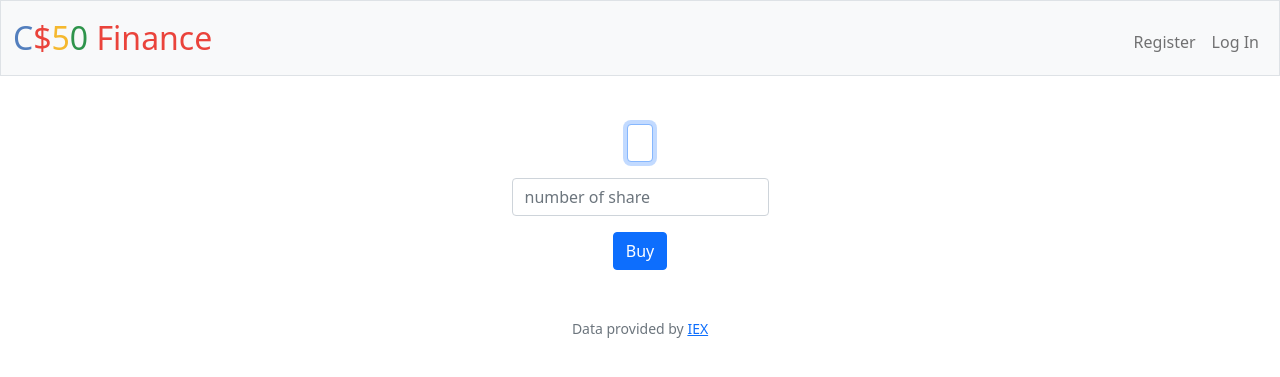
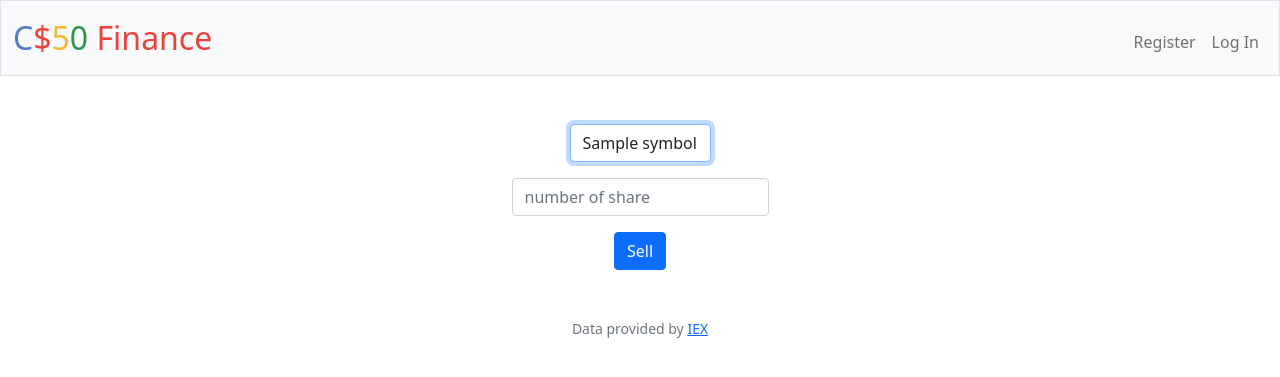
Before and after one commit to Adrian-Kohan/CS50P, a Flask app: template CS50/CS50X/PSET9/finance/templates/sell.html in a window 1280 px wide. Shown: the top 377 px of the page. Run offline with Flask 3, Linux system fonts and the light colour scheme; the template is opened without the code that fills it: most values are stand-ins (such as "Sample title", 1, 10 or a date in 2020); lists and menus that the app fills with data are empty; some libraries are stand-ins or nearby versions.

Commit message:
Mon, Feb 19, 2024, 8:18 PM +03:30

```diff
--- a/CS50/CS50X/PSET9/finance/app.py
+++ b/CS50/CS50X/PSET9/finance/app.py
@@ -249,10 +249,15 @@ def sell():
      # User reached route via POST (as by submitting a form via POST)
     if request.method == "POST":
 
+        share = db.execute("SELECT share FROM purchase WHERE user_id = ? AND symbol = ?", session.get("user_id"), request.form.get("symbol"))
+        share = int(share[0]["share"])
         # Ensure symbol is not empty submitted
         if not request.form.get("symbol"):
             return apology("must provide symbol", 403)
 
+        # Ensure user have share of the selected stock
+        if share == 0:
+            return apology("you don't have any share of this stock", 403)
 
         # Ensure number of shares is a positive number
         if int(request.form.get("shares")) < 0:
@@ -263,6 +268,7 @@ def sell():
             return apology("you not own that many shares of the stocke", 403)
 
         # Look up stock price
+        status = lookup(request.form.get("symbol"))
         price = status["price"]
 
         # Calculate the total price of the purchase
@@ -271,17 +277,12 @@ def sell():
         # Amount of cash that user has
         cash = db.execute("SELECT cash FROM users WHERE id = ?", session["user_id"])
         cash = cash[0]["cash"]
-        # Check if the purchase is successful or not
-        if total > cash:
-            return apology("you cannot afford the number of shares at the current price", 403)
 
-        else:
-            # Calculate the remained user cash
-            remained = cash - total
+        # Calculate the remained user cash
+        remained = cash + total
 
-
-            # Add purchase data to a new tabel
-            db.execute(
+        # Add purchase data to a new tabel
+        db.execute(
             "INSERT INTO purchase (user_id, symbol, price, share, date) VALUES (?, ?, ?, ?, ?)",
             session["user_id"],
             request.form.get("symbol"),
@@ -290,15 +291,15 @@ def sell():
             current_date()
             )
 
-            # Update remained user cash
-            db.execute(
+        # Update remained user cash
+        db.execute(
             "UPDATE users SET cash = ? WHERE user_id = ?", remained, session["user_id"]
             )
 
-            flash("Bougth!")
-            # Redirect user to home page
-            return redirect("/")
+        flash("Sold!")
+        # Redirect user to home page
+        return redirect("/")
 
     # User reached route via GET (as by clicking a link or via redirect)
     else:
-        return render_template("buy.html")
+        return render_template("sell.html", stocks=stocks)
--- a/CS50/CS50X/PSET9/finance/templates/sell.html
+++ b/CS50/CS50X/PSET9/finance/templates/sell.html
@@ -1,17 +1,21 @@
 {% extends "layout.html" %}
 
 {% block title %}
-    Buy
+    Sell
 {% endblock %}
 
 {% block main %}
     <form action="/sell" method="post">
         <div class="mb-3">
-            <select autocomplete="off" autofocus class="form-control mx-auto w-auto" id="symbol" name="symbol" type="text"><option></option></select>
+            <select autocomplete="off" autofocus class="form-control mx-auto w-auto" id="symbol" name="symbol" type="text">
+                {% for share in shares %}
+                <option>{{share["symbol"]}}</option>
+                {% endfor %}
+            </select>
         </div>
         <div class="mb-3">
             <input autocomplete="off" autofocus class="form-control mx-auto w-auto" id="shares" name="shares" placeholder="number of share" type="text">
         </div>
-        <button class="btn btn-primary" type="submit">Buy</button>
+        <button class="btn btn-primary" type="submit">Sell</button>
     </form>
 {% endblock %}
```
